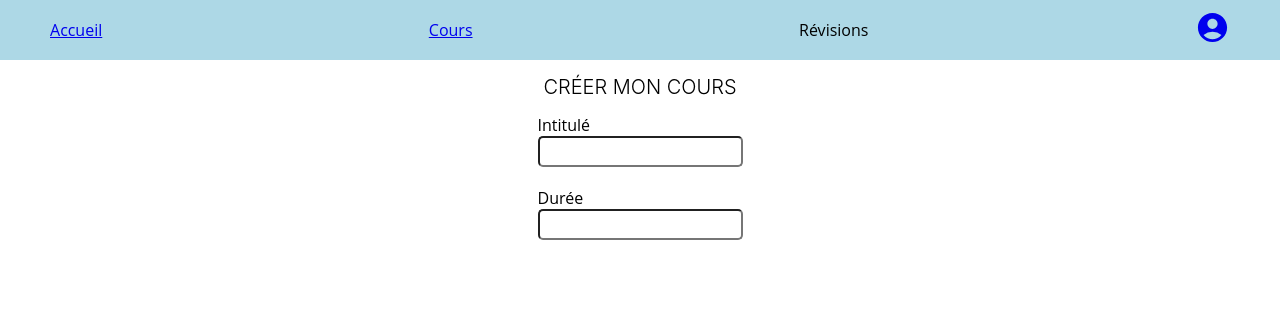
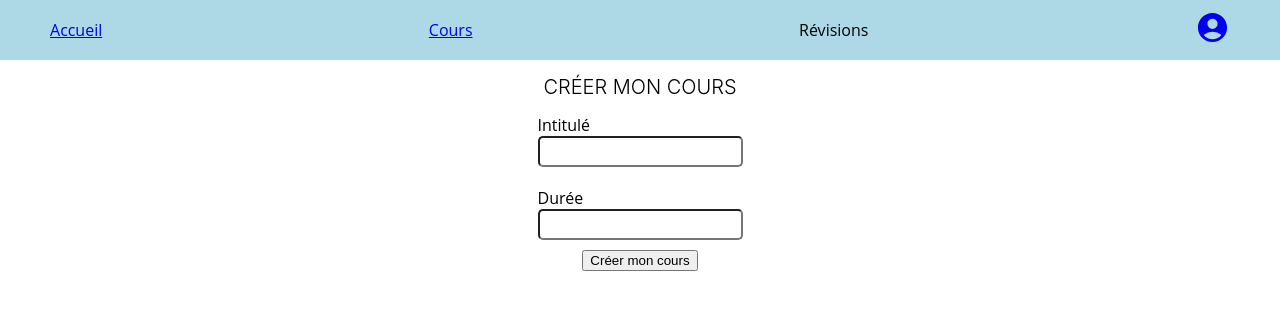
Before and after one commit to MadLiy/DIGI-PROJET, a React (Vite) app in the folder front/: page /create-course in a window 1280 px wide. Shown: the top 310 px of the page. Built offline with nearby package versions, Linux system fonts and the light colour scheme.

Commit message:
link courses

```diff
--- a/front/src/components/courses/Courses.tsx
+++ b/front/src/components/courses/Courses.tsx
@@ -12,7 +12,10 @@ const Courses: React.FC<UserProps> = ({ user }) => {
       {!user && <h2>Welcome visitor</h2>}
       {/* Formateur */}
       {user?.role && user?.role.includes("formateur") && (
-        <h2>Welcome formateur</h2>
+        <div>
+          <h2>Welcome formateur</h2>
+          <a href="./create-course"></a>
+        </div>
       )}
       {/* Student */}
       {user?.role && user?.role.includes("student") && <h2>Welcome student</h2>}
--- a/front/src/components/createCourse/createCourse.tsx
+++ b/front/src/components/createCourse/createCourse.tsx
@@ -15,6 +15,7 @@ const CreateCourse = () => {
                     <label htmlFor="duration">Durée</label>
                     <input type="text" id="duration" name="duration"/>
                 </div>
+                <button type="submit" className="button-create">Créer mon cours</button>
             </form>
         </section>
     );
```
